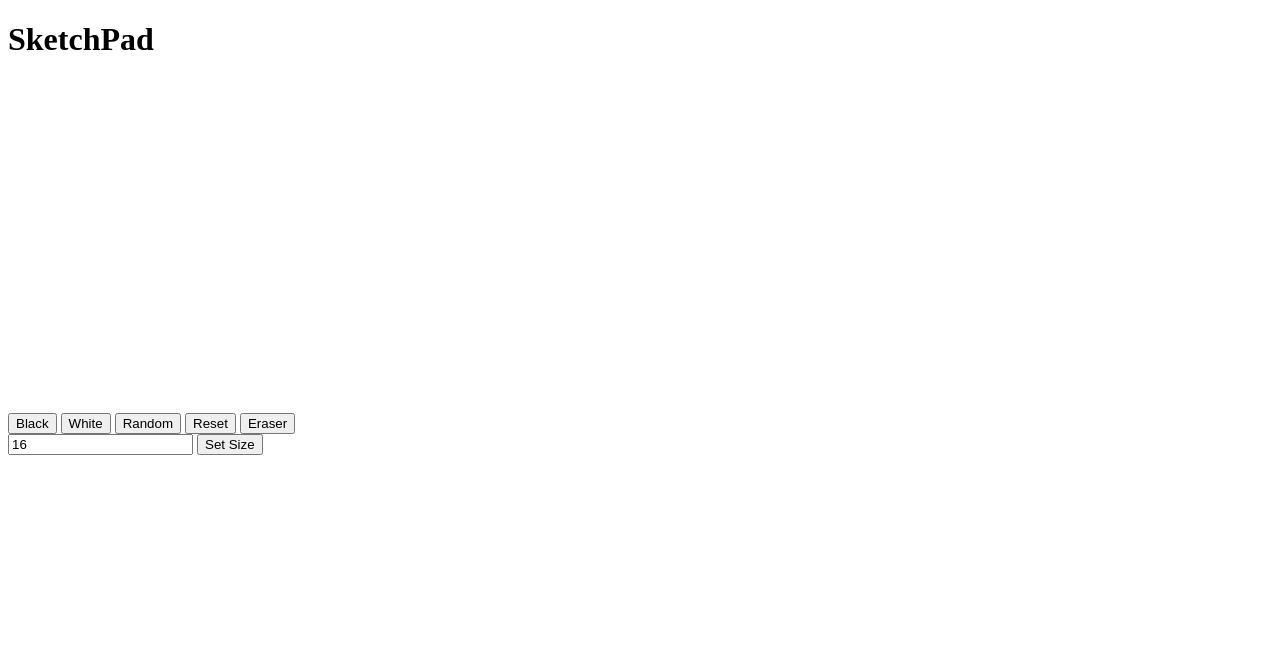
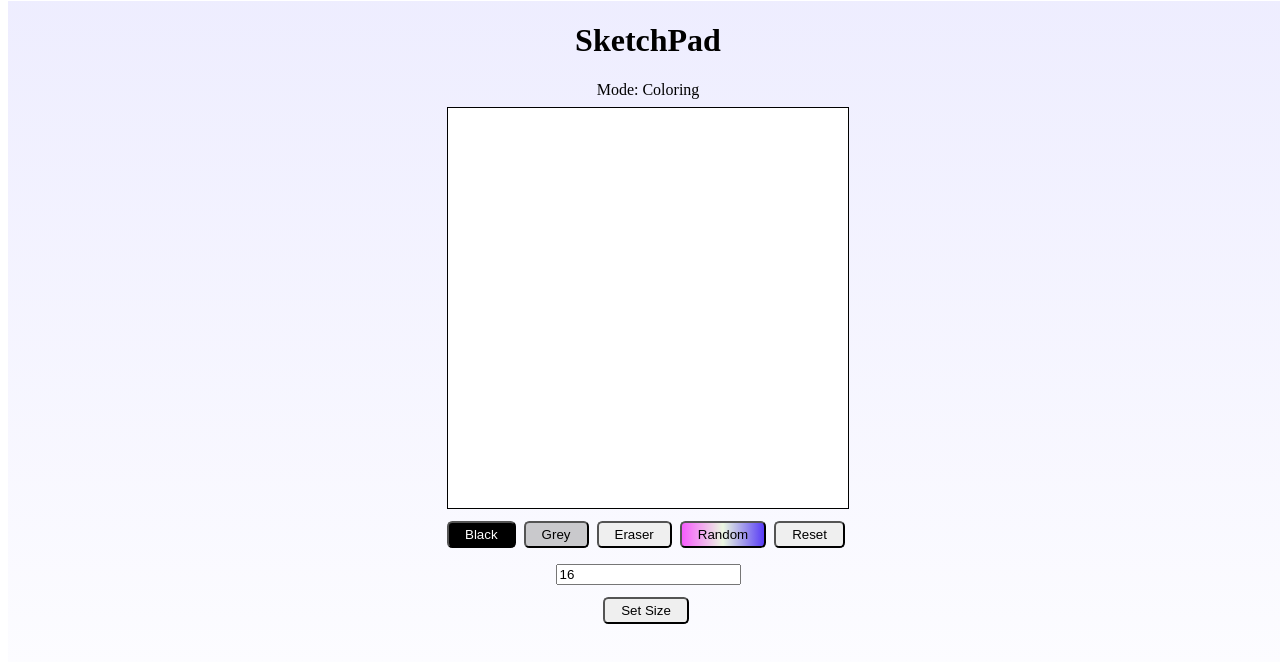
Before and after one commit to Michael-Zadorozhny/etch-sketch, a plain HTML site: page index.html in a window 1280 px wide. Both pictures are taken after a click on the button "Black". Drawn offline with Linux system fonts and the light colour scheme.

Commit message:
probably last commit

```diff
--- a/app.js
+++ b/app.js
@@ -1,4 +1,5 @@
-let input;
+let color = "black";
+let click = true;
 
 function populateBoard(size) {
   let board = document.querySelector(".board");
@@ -11,7 +12,7 @@ function populateBoard(size) {
 
   // creates the grid by multipling x and y axis
   let entireGrid = size * size;
-// for loop that for the entire length of the grid
+  // for loop that for the entire length of the grid
   for (let i = 0; i < entireGrid; i++) {
     // creates a square with createElement each iteration
     let square = document.createElement("div");
@@ -28,12 +29,38 @@ populateBoard(16);
 // input onchange function
 function changeSize(input) {
   if (input >= 2 && input <= 100) {
+    document.querySelector('.error').style.display='none'
     populateBoard(input);
   } else {
-    console.log("too many squares");
-  }
+    document.querySelector('.error').style.display='flex'
+}
 }
 
 function colorSquare() {
-  this.style.backgroundColor = "black";
+  if (click) {
+    if (color === "random") {
+      this.style.backgroundColor = `hsl(${Math.random() * 360},100%,50%)`;
+    } else {
+      this.style.backgroundColor = color;
+    }
+  }
 }
+function changeColor(choice) {
+  color = choice;
+}
+function resetBoard() {
+  let board = document.querySelector(".board");
+  let squares = board.querySelectorAll("div");
+  squares.forEach((div) => (div.style.backgroundColor = "white"));
+}
+
+document.querySelector("body").addEventListener("click", (e) => {
+  if (e.target.tagName != "BUTTON") {
+    click = !click;
+    if (click) {
+      document.querySelector(".mode").textContent = "Mode: Coloring";
+    } else {
+      document.querySelector(".mode").textContent = "Mode: Not Coloring";
+    }
+  }
+});
--- a/index.html
+++ b/index.html
@@ -12,22 +12,27 @@
       <div class="title">
         <h1>SketchPad</h1>
       </div>
+      <div class="mode">Mode: Coloring</div>
       <div class="content">
         <div class="board"></div>
         <div class="buttons">
-          <button>Black</button>
-          <button>White</button>
-          <button>Random</button>
-          <button>Reset</button>
-          <button>Eraser</button>
+          <button class="black-btn"onclick="changeColor('black')">Black</button>
+          <button class="grey-btn"onclick="changeColor('grey')">Grey</button>
+          <button class="eraser-btn"onclick="changeColor('white')">Eraser</button>
+          <button class="random-btn"onclick="changeColor('random')">Random</button>
+          <button class="reset-btn"onclick="resetBoard()">Reset</button>
         </div>
         <input
           type="text"
           placeholder="Grid parameters"
           value="16"
+          class="input-size"
           onchange="changeSize(this.value)"
         />
         <button>Set Size</button>
+        <div class="error">
+            Input must be between 2 and 100
+        </div>
       </div>
     </div>
     <script src="app.js"></script>
--- a/reset.css
+++ b/reset.css
@@ -1,5 +1,5 @@
 html, body, div, span, applet, object, iframe,
-h1, h2, h3, h4, h5, h6, p, blockquote, pre,
+ h2, h3, h4, h5, h6, p, blockquote, pre,
 a, abbr, acronym, address, big, cite, code,
 del, dfn, em, img, ins, kbd, q, s, samp,
 small, strike, strong, sub, sup, tt, var,
--- a/styles.css
+++ b/styles.css
@@ -1,5 +1,73 @@
-.board{
-    width:333px;
-    height:333px;
-    display: grid;
+.container {
+    margin-top:-7px;
+height:100vh;
+width:100vw;
+  display: flex;
+  flex-direction: column;
+  align-items: center;
+  background: linear-gradient(rgba(86, 79, 252, 0.1), white);
 }
+.board {
+  height: 400px;
+  width: 400px;
+  display: grid;
+  border: 1px solid;
+  background-color: white;
+}
+.board:hover {
+  cursor: pointer;
+}
+.content {
+  display: flex;
+  flex-direction: column;
+  align-items: center;
+  width: 60vw;
+  height: 60vw;
+}
+.buttons {
+  margin-top: 12px;
+  margin-bottom: 12px;
+}
+button {
+  padding: 0.3em 1.2em;
+  margin: 0 0.3em 0.3em 0;
+  border-radius: 0.4em;
+  text-decoration: none;
+  font-weight: 400;
+  text-align: center;
+  transition: all 0.2s;
+}
+.black-btn{
+    background-color: black;
+    color:white;
+}
+.grey-btn{
+    background-color:rgba(128,128,128,0.4)
+}
+.grey-btn:hover{
+    background-color:rgb(95, 95, 95);
+    color:white;
+}
+.random-btn{
+    background:linear-gradient(0.25turn, #f65cfc, #ebf8e1, #583cf6);
+}
+.random-btn:hover{
+    background:linear-gradient(0.25turn, #00b7ff, #7bff29, #ff8307)
+}
+.eraser-btn:hover{
+    background-color: rgb(95, 95, 95);
+    color:white;
+}
+.reset-btn:hover{
+    background-color: rgb(95, 95, 95);
+    color:white;
+}
+.input-size{
+    margin-bottom: 12px;
+}
+.error{
+    display:none;
+}
+.mode{
+    margin-bottom:8px;
+}
```
